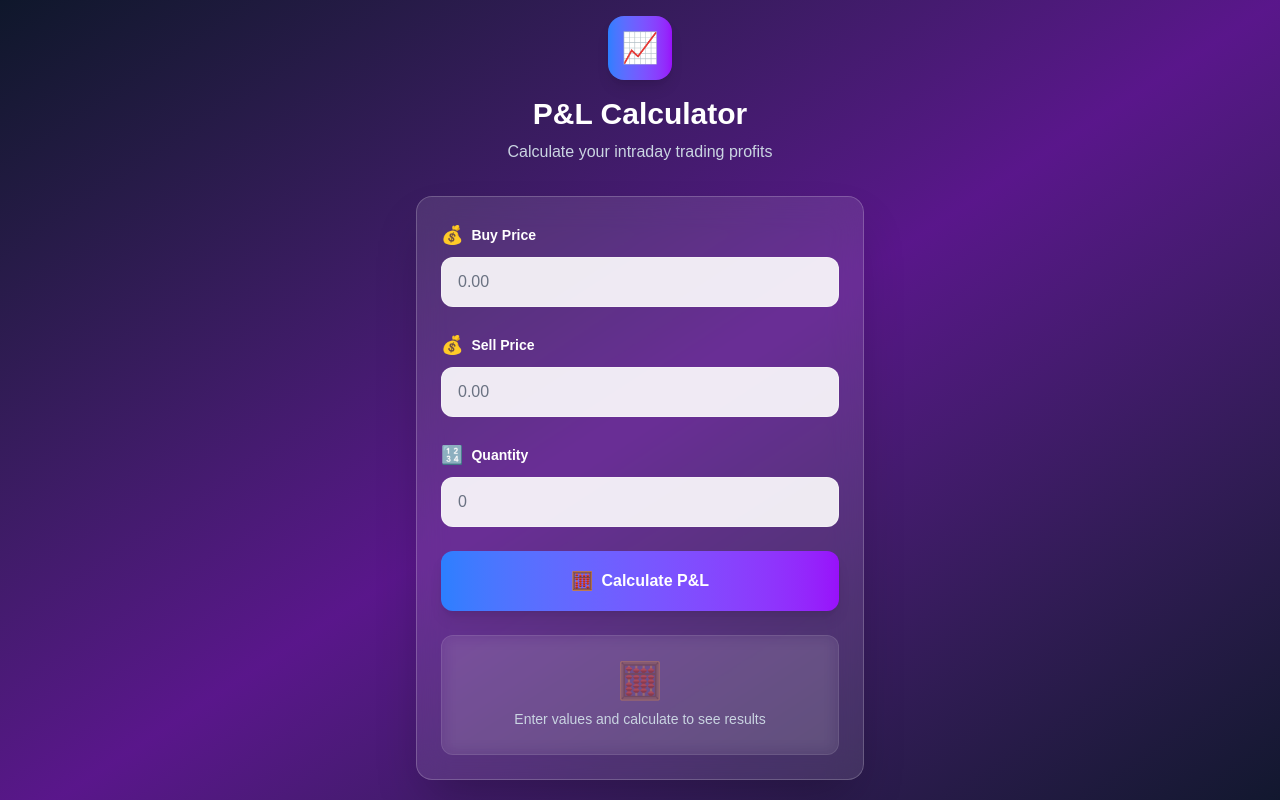
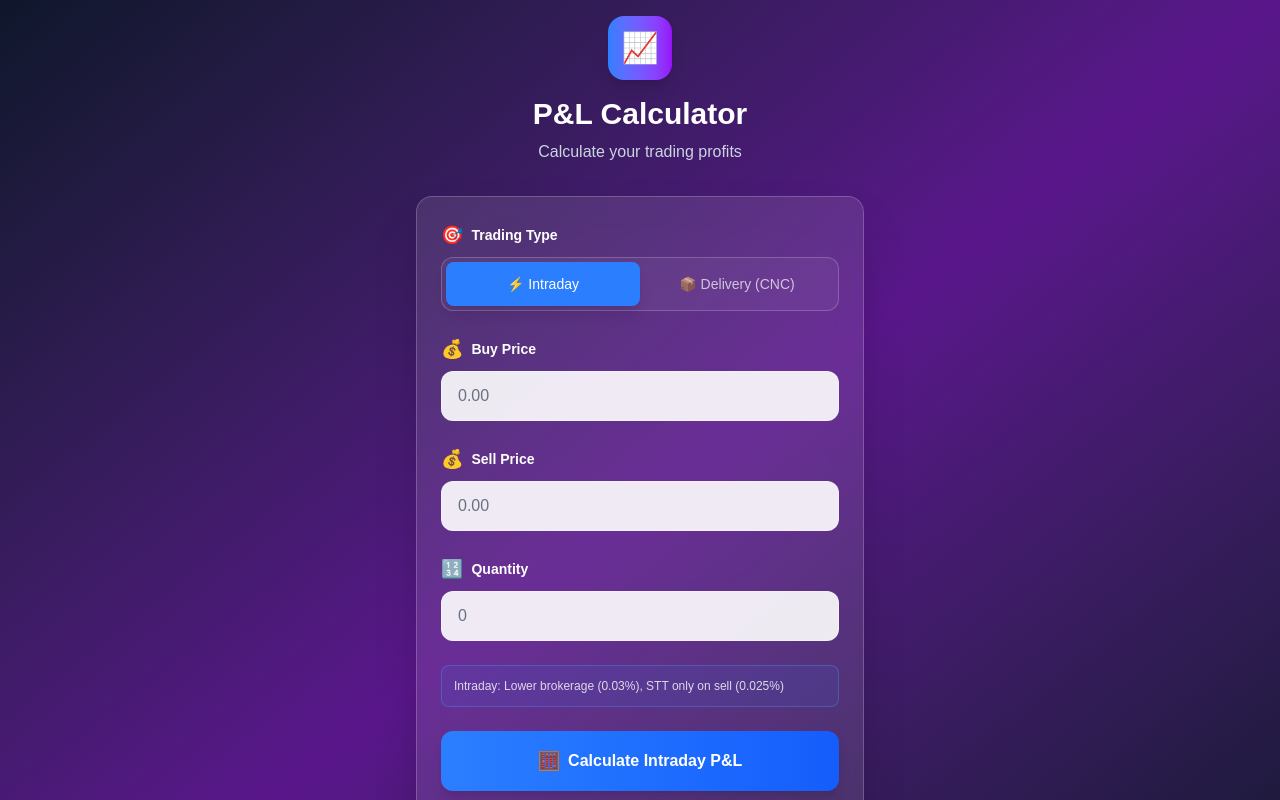
Before and after one commit to zaidiqbal101/Intraday_P-L_calculator, a Next.js app: page / in a window 1280 px wide. Shown: the top 800 px of the page. Built offline with nearby package versions, Linux system fonts and the light colour scheme.

Commit message:
cnc charges added

```diff
--- a/src/app/page.tsx
+++ b/src/app/page.tsx
@@ -3,12 +3,97 @@
 import React, { useState } from 'react';
 
 export default function Home() {
+  const [tradingType, setTradingType] = useState<'intraday' | 'delivery'>('intraday');
   const [buyPrice, setBuyPrice] = useState<string>('');
   const [sellPrice, setSellPrice] = useState<string>('');
   const [quantity, setQuantity] = useState<string>('');
   const [result, setResult] = useState<React.ReactNode>(null);
   const [showBreakdown, setShowBreakdown] = useState<boolean>(false);
   const [chargesBreakdown, setChargesBreakdown] = useState<any>(null);
+
+  const calculateIntraday = (buy: number, sell: number, qty: number) => {
+    const buyValue = buy * qty;
+    const sellValue = sell * qty;
+    const turnover = buyValue + sellValue;
+
+    // Brokerage (0.03% or Rs 20/order whichever is lower)
+    const brokerageBuy = Math.min(20, 0.0003 * buyValue);
+    const brokerageSell = Math.min(20, 0.0003 * sellValue);
+    const brokerage = brokerageBuy + brokerageSell;
+
+    // STT (0.025% on sell value for intraday)
+    const stt = 0.00025 * sellValue;
+
+    // Exchange charges (0.00345% on turnover)
+    const exch = 0.0000345 * turnover;
+
+    // SEBI charges (0.0001% on turnover)
+    const sebi = 0.000001 * turnover;
+
+    // Stamp duty (0.003% on buy value)
+    const stamp = 0.00003 * buyValue;
+
+    // GST (18% on brokerage + exchange charges)
+    const gst = 0.18 * (brokerage + exch);
+
+    return {
+      brokerage,
+      stt,
+      exchange: exch,
+      sebi,
+      stamp,
+      gst,
+      buyValue,
+      sellValue,
+      turnover,
+      totalCharges: brokerage + stt + exch + sebi + stamp + gst
+    };
+  };
+
+  const calculateDelivery = (buy: number, sell: number, qty: number) => {
+    const buyValue = buy * qty;
+    const sellValue = sell * qty;
+    const turnover = buyValue + sellValue;
+
+    // Brokerage (0.50% or Rs 20/order whichever is lower)
+    const brokerageBuy = Math.min(20, 0.005 * buyValue);
+    const brokerageSell = Math.min(20, 0.005 * sellValue);
+    const brokerage = brokerageBuy + brokerageSell;
+
+    // STT (0.1% on both buy and sell value for delivery)
+    const sttBuy = 0.001 * buyValue;
+    const sttSell = 0.001 * sellValue;
+    const stt = sttBuy + sttSell;
+
+    // Exchange charges (0.00345% on turnover)
+    const exch = 0.0000345 * turnover;
+
+    // SEBI charges (0.0001% on turnover)
+    const sebi = 0.000001 * turnover;
+
+    // Stamp duty (0.015% on buy value for delivery)
+    const stamp = 0.00015 * buyValue;
+
+    // GST (18% on brokerage + exchange charges)
+    const gst = 0.18 * (brokerage + exch);
+
+    // DP charges (for delivery trades, usually Rs 15.93 per scrip sold)
+    const dpCharges = sellValue > 0 ? 15.93 : 0;
+
+    return {
+      brokerage,
+      stt,
+      exchange: exch,
+      sebi,
+      stamp,
+      gst,
+      dpCharges,
+      buyValue,
+      sellValue,
+      turnover,
+      totalCharges: brokerage + stt + exch + sebi + stamp + gst + dpCharges
+    };
+  };
 
   const calculate = () => {
     const buy = parseFloat(buyPrice);
@@ -25,49 +110,18 @@ export default function Home() {
       return;
     }
 
-    const buyValue = buy * qty;
-    const sellValue = sell * qty;
-    const turnover = buyValue + sellValue;
+    const breakdown = tradingType === 'intraday'
+      ? calculateIntraday(buy, sell, qty)
+      : calculateDelivery(buy, sell, qty);
 
-    // Brokerage (0.03% or Rs 20/order)
-    const brokerageBuy = Math.min(20, 0.0003 * buyValue);
-    const brokerageSell = Math.min(20, 0.0003 * sellValue);
-    const brokerage = brokerageBuy + brokerageSell;
-
-    // STT
-    const stt = 0.00025 * sellValue;
-
-    // Exchange charges
-    const exch = 0.0000345 * turnover;
-
-    // SEBI charges
-    const sebi = 0.000001 * turnover;
-
-    // Stamp duty
-    const stamp = 0.00003 * buyValue;
-
-    // GST
-    const gst = 0.18 * (brokerage + exch);
-
-    // Total charges
-    const totalCharges = brokerage + stt + exch + sebi + stamp + gst;
-
-    // Store breakdown for detailed view
     setChargesBreakdown({
-      brokerage: brokerage,
-      stt: stt,
-      exchange: exch,
-      sebi: sebi,
-      stamp: stamp,
-      gst: gst,
-      buyValue: buyValue,
-      sellValue: sellValue,
-      turnover: turnover
+      ...breakdown,
+      tradingType
     });
 
     // Gross & Net profit
     const grossProfit = (sell - buy) * qty;
-    const netProfit = grossProfit - totalCharges;
+    const netProfit = grossProfit - breakdown.totalCharges;
 
     setResult(
       <div className="space-y-4">
@@ -78,19 +132,19 @@ export default function Home() {
           </div>
           <div className="bg-gray-50 p-4 rounded-lg border border-gray-200">
             <div className="text-sm text-gray-600 font-medium">Total Charges</div>
-            <div className="text-lg font-bold text-gray-800">₹{totalCharges.toFixed(2)}</div>
+            <div className="text-lg font-bold text-gray-800">₹{breakdown.totalCharges.toFixed(2)}</div>
           </div>
         </div>
-        <div className={`p-6 rounded-lg border-2 Rs{netProfit >= 0
+        <div className={`p-6 rounded-lg border-2 ${netProfit >= 0
           ? 'bg-green-50 border-green-200'
           : 'bg-red-50 border-red-200'
         }`}>
           <div className="flex items-center justify-between">
             <div className="flex items-center gap-3">
-              <div className={`w-3 h-3 rounded-full Rs{netProfit >= 0 ? 'bg-green-500' : 'bg-red-500'}`}></div>
+              <div className={`w-3 h-3 rounded-full ${netProfit >= 0 ? 'bg-green-500' : 'bg-red-500'}`}></div>
               <span className="text-lg font-semibold text-gray-700">Net Profit</span>
             </div>
-            <div className={`text-2xl font-bold Rs{netProfit >= 0 ? 'text-green-600' : 'text-red-600'}`}>
+            <div className={`text-2xl font-bold ${netProfit >= 0 ? 'text-green-600' : 'text-red-600'}`}>
               ₹{netProfit.toFixed(2)}
             </div>
           </div>
@@ -119,12 +173,42 @@ export default function Home() {
             <span className="text-3xl">📈</span>
           </div>
           <h1 className="text-3xl font-bold text-white mb-2">P&L Calculator</h1>
-          <p className="text-slate-300">Calculate your intraday trading profits</p>
+          <p className="text-slate-300">Calculate your trading profits</p>
         </div>
 
         {/* Main Card */}
         <div className="bg-white/10 backdrop-blur-lg rounded-2xl p-6 shadow-2xl border border-white/20">
           <div className="space-y-6">
+            {/* Trading Type Toggle */}
+            <div className="space-y-2">
+              <label className="flex items-center gap-2 text-sm font-semibold text-white">
+                <span className="text-lg">🎯</span>
+                Trading Type
+              </label>
+              <div className="flex bg-white/5 rounded-xl p-1 border border-white/20">
+                <button
+                  onClick={() => setTradingType('intraday')}
+                  className={`flex-1 py-3 px-4 rounded-lg text-sm font-medium transition-all ${
+                    tradingType === 'intraday'
+                      ? 'bg-blue-500 text-white shadow-lg'
+                      : 'text-white/70 hover:text-white hover:bg-white/10'
+                  }`}
+                >
+                  ⚡ Intraday
+                </button>
+                <button
+                  onClick={() => setTradingType('delivery')}
+                  className={`flex-1 py-3 px-4 rounded-lg text-sm font-medium transition-all ${
+                    tradingType === 'delivery'
+                      ? 'bg-purple-500 text-white shadow-lg'
+                      : 'text-white/70 hover:text-white hover:bg-white/10'
+                  }`}
+                >
+                  📦 Delivery (CNC)
+                </button>
+              </div>
+            </div>
+
             {/* Buy Price Section */}
             <div className="space-y-2">
               <label className="flex items-center gap-2 text-sm font-semibold text-white">
@@ -188,13 +272,36 @@ export default function Home() {
               />
             </div>
 
+            {/* Trading Type Info */}
+            <div className={`p-3 rounded-lg border ${
+              tradingType === 'intraday'
+                ? 'bg-blue-500/10 border-blue-400/30'
+                : 'bg-purple-500/10 border-purple-400/30'
+            }`}>
+              <div className="text-xs text-white/80">
+                {tradingType === 'intraday' ? (
+                  <>
+                    <span className="font-medium">Intraday:</span> Lower brokerage (0.03%), STT only on sell (0.025%)
+                  </>
+                ) : (
+                  <>
+                    <span className="font-medium">Delivery:</span> Higher brokerage (0.50%), STT on both buy & sell (0.1%), includes DP charges
+                  </>
+                )}
+              </div>
+            </div>
+
             {/* Calculate Button */}
             <button
               onClick={calculate}
-              className="w-full bg-gradient-to-r from-blue-500 to-purple-600 hover:from-blue-600 hover:to-purple-700 text-white font-semibold py-4 px-6 rounded-xl shadow-lg hover:shadow-xl transform hover:scale-[1.02] transition-all duration-200 flex items-center justify-center gap-2"
+              className={`w-full bg-gradient-to-r ${
+                tradingType === 'intraday'
+                  ? 'from-blue-500 to-blue-600 hover:from-blue-600 hover:to-blue-700'
+                  : 'from-purple-500 to-purple-600 hover:from-purple-600 hover:to-purple-700'
+              } text-white font-semibold py-4 px-6 rounded-xl shadow-lg hover:shadow-xl transform hover:scale-[1.02] transition-all duration-200 flex items-center justify-center gap-2`}
             >
               <span className="text-lg">🧮</span>
-              Calculate P&L
+              Calculate {tradingType === 'intraday' ? 'Intraday' : 'Delivery'} P&L
             </button>
 
             {/* Results Section */}
@@ -216,7 +323,10 @@ export default function Home() {
         {/* Footer */}
         <div className="text-center mt-6">
           <p className="text-xs text-slate-400">
-            Includes brokerage, STT, exchange charges, SEBI charges, stamp duty & GST
+            {tradingType === 'intraday'
+              ? 'Intraday: Brokerage, STT, exchange charges, SEBI charges, stamp duty & GST'
+              : 'Delivery: Brokerage, STT, exchange charges, SEBI charges, stamp duty, GST & DP charges'
+            }
           </p>
         </div>
       </div>
@@ -228,7 +338,7 @@ export default function Home() {
             <div className="flex items-center justify-between mb-6">
               <h3 className="text-xl font-bold text-gray-800 flex items-center gap-2">
                 <span>📊</span>
-                Charges Breakdown
+                {chargesBreakdown.tradingType === 'intraday' ? 'Intraday' : 'Delivery'} Charges Breakdown
               </h3>
               <button
                 onClick={() => setShowBreakdown(false)}
@@ -271,7 +381,12 @@ export default function Home() {
                   <div className="flex justify-between items-center">
                     <div>
                       <div className="text-gray-700 font-medium">Brokerage</div>
-                      <div className="text-xs text-gray-500">0.03% or ₹20/order (whichever is lower)</div>
+                      <div className="text-xs text-gray-500">
+                        {chargesBreakdown.tradingType === 'intraday'
+                          ? '0.03% or ₹20/order (whichever is lower)'
+                          : '0.50% or ₹20/order (whichever is lower)'
+                        }
+                      </div>
                     </div>
                     <span className="font-medium text-red-600">₹{chargesBreakdown.brokerage.toFixed(2)}</span>
                   </div>
@@ -279,7 +394,12 @@ export default function Home() {
                   <div className="flex justify-between items-center">
                     <div>
                       <div className="text-gray-700 font-medium">STT</div>
-                      <div className="text-xs text-gray-500">0.025% on sell value</div>
+                      <div className="text-xs text-gray-500">
+                        {chargesBreakdown.tradingType === 'intraday'
+                          ? '0.025% on sell value'
+                          : '0.1% on both buy & sell value'
+                        }
+                      </div>
                     </div>
                     <span className="font-medium text-red-600">₹{chargesBreakdown.stt.toFixed(2)}</span>
                   </div>
@@ -303,7 +423,12 @@ export default function Home() {
                   <div className="flex justify-between items-center">
                     <div>
                       <div className="text-gray-700 font-medium">Stamp Duty</div>
-                      <div className="text-xs text-gray-500">0.003% on buy value</div>
+                      <div className="text-xs text-gray-500">
+                        {chargesBreakdown.tradingType === 'intraday'
+                          ? '0.003% on buy value'
+                          : '0.015% on buy value'
+                        }
+                      </div>
                     </div>
                     <span className="font-medium text-red-600">₹{chargesBreakdown.stamp.toFixed(2)}</span>
                   </div>
@@ -316,12 +441,38 @@ export default function Home() {
                     <span className="font-medium text-red-600">₹{chargesBreakdown.gst.toFixed(2)}</span>
                   </div>
 
+                  {/* DP Charges (only for delivery) */}
+                  {chargesBreakdown.tradingType === 'delivery' && (
+                    <div className="flex justify-between items-center">
+                      <div>
+                        <div className="text-gray-700 font-medium">DP Charges</div>
+                        <div className="text-xs text-gray-500">₹15.93 per scrip sold</div>
+                      </div>
+                      <span className="font-medium text-red-600">₹{chargesBreakdown.dpCharges.toFixed(2)}</span>
+                    </div>
+                  )}
+
                   <div className="border-t pt-2 flex justify-between items-center">
                     <div className="text-gray-700 font-semibold">Total Charges</div>
                     <span className="font-bold text-red-600 text-lg">
-                      ₹{(chargesBreakdown.brokerage + chargesBreakdown.stt + chargesBreakdown.exchange +
-                          chargesBreakdown.sebi + chargesBreakdown.stamp + chargesBreakdown.gst).toFixed(2)}
+                      ₹{chargesBreakdown.totalCharges.toFixed(2)}
                     </span>
+                  </div>
+                </div>
+              </div>
+
+              {/* Trading Type Comparison */}
+              <div className="bg-blue-50 p-4 rounded-lg border border-blue-200">
+                <h4 className="font-semibold text-blue-700 mb-3 flex items-center gap-2">
+                  <span>📚</span>
+                  Trading Type Info
+                </h4>
+                <div className="text-xs text-gray-600 space-y-2">
+                  <div>
+                    <span className="font-medium text-blue-600">Intraday:</span> Buy & sell on same day. Lower charges, positions auto-squared off by 3:20 PM.
+                  </div>
+                  <div>
+                    <span className="font-medium text-purple-600">Delivery (CNC):</span> Hold stocks for days/years. Higher charges but shares credited to demat account.
                   </div>
                 </div>
               </div>
```
